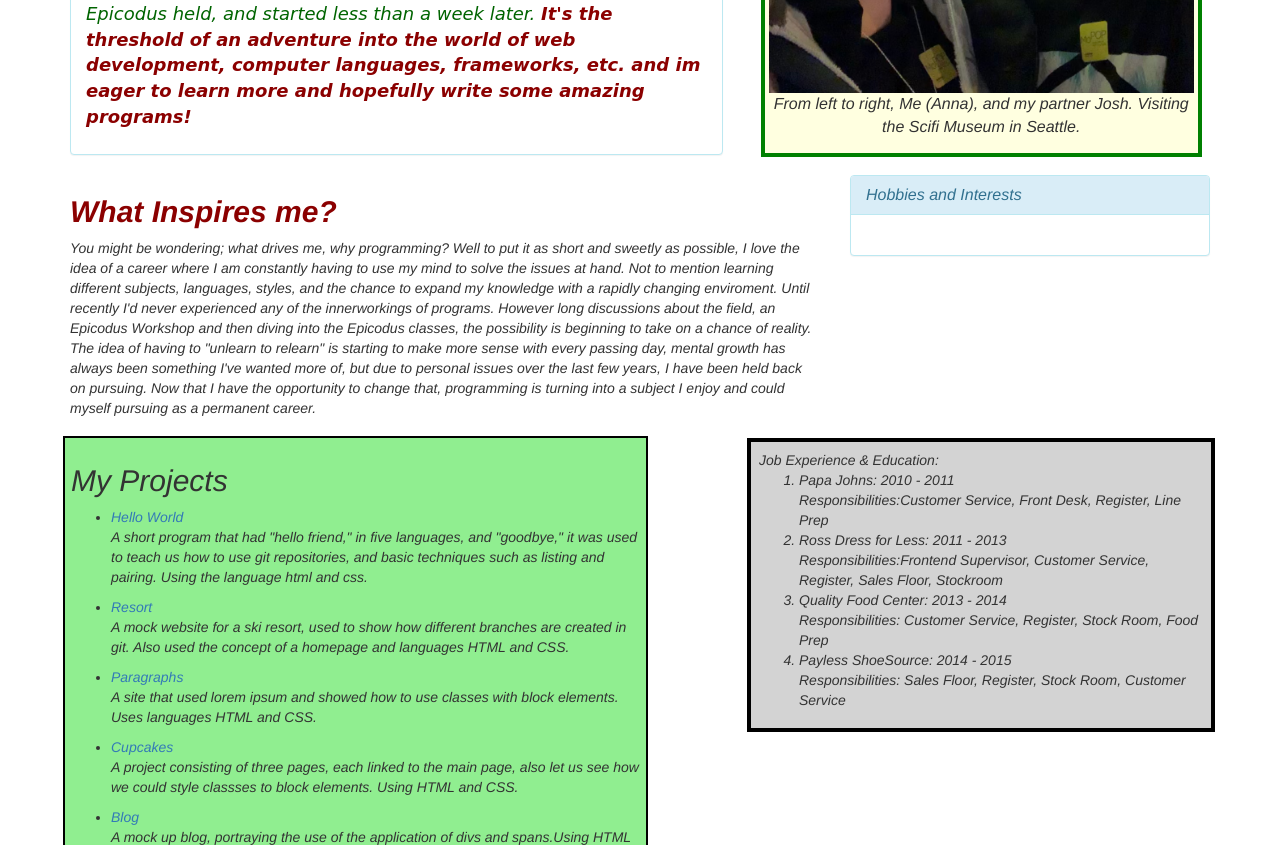
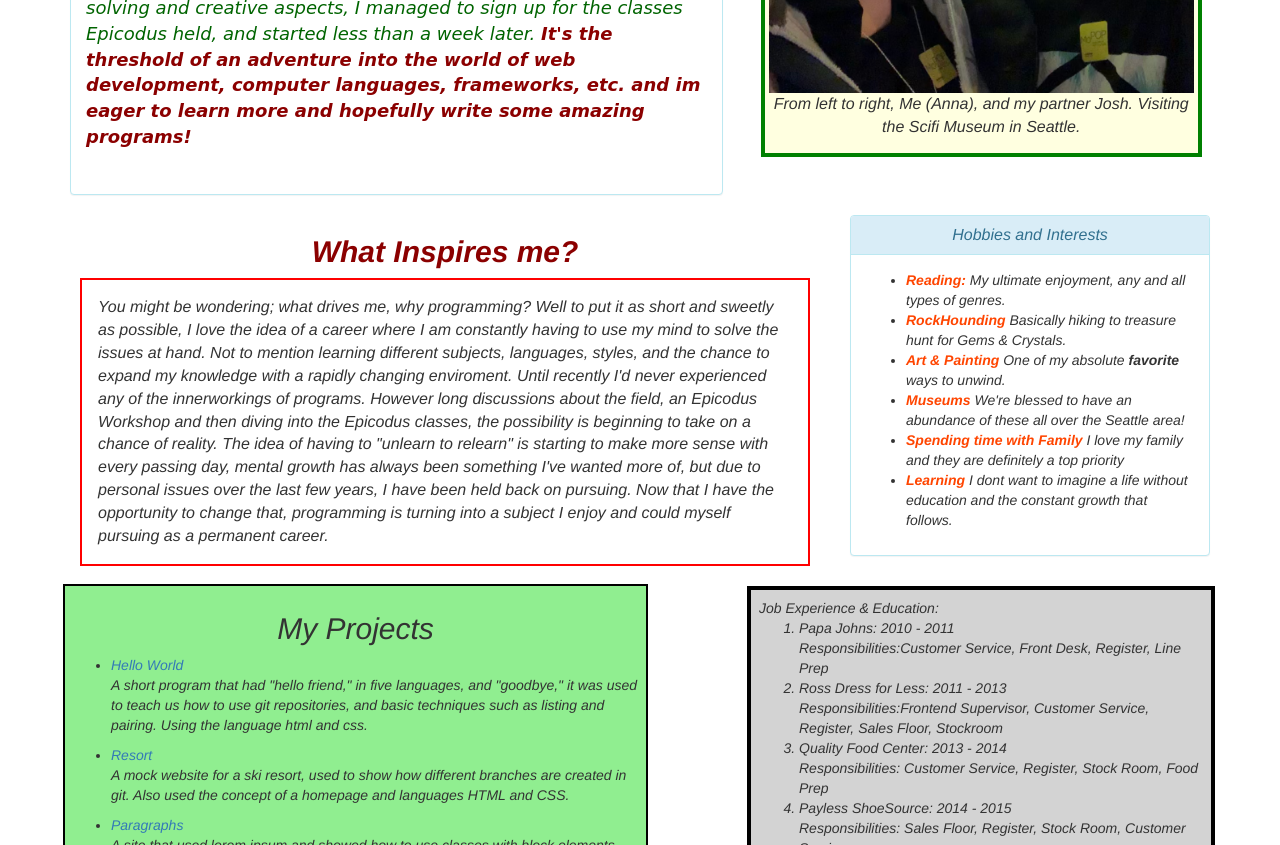
Before and after one commit to AnnaG219/project1, a plain HTML site: page index.html in a window 1280 px wide. Shown: the part 761-1606 px from the top of the page. Drawn offline with nearby package versions, Linux system fonts and the light colour scheme.

Commit message:
add the last few stylesheet changes.

```diff
--- a/css/styles.css
+++ b/css/styles.css
@@ -41,9 +41,18 @@
 .eduinfo {
   width: 55%;
   float: right;
-  margin: 10 px;
-  border: 4 px solid black;
+  margin: 10px;
+  border: 4px solid black;
   padding: 6px;
+}
+.spacing {
+  font-size: 16px;
+  margin: 10px;
+  border : 2px solid red;
+  padding: 16px;
+}
+h2 {
+  text-align: center;
 }
 
 .notice {
@@ -55,11 +64,8 @@
   font-size: 18px;
   font-family: cursive;
   color: darkgreen;
-}
-
-#highlight {
-  color: yellow;
-  font-weight: bold;
+  padding-top: 20px;
+  padding-bottom: 20px;
 }
 
 @media screen and (min-width:700px) {
--- a/index.html
+++ b/index.html
@@ -53,7 +53,7 @@
       <div class="row">
         <div class="col-md-8">
               <h2 id="inspire">What Inspires me?</h2>
-              <p>You might be wondering; what drives me, why programming? Well to put it as short and sweetly as possible, I love the idea of a career where I am constantly having to use my mind to solve the issues at hand. Not to mention learning different subjects, languages, styles, and the chance to expand my knowledge with a rapidly changing enviroment. Until recently I'd never experienced any of the innerworkings of programs. However long discussions about the field, an Epicodus Workshop and then diving into the Epicodus classes, the possibility is beginning to take on a chance of reality. The idea of having to "unlearn to relearn" is starting to make more sense with every passing day, mental growth has always been something I've wanted more of, but due to personal issues over the last few years, I have been held back on pursuing. Now that I have the opportunity to change that, programming is turning into a subject I enjoy and could myself pursuing as a permanent career.<p>
+              <p class="spacing">You might be wondering; what drives me, why programming? Well to put it as short and sweetly as possible, I love the idea of a career where I am constantly having to use my mind to solve the issues at hand. Not to mention learning different subjects, languages, styles, and the chance to expand my knowledge with a rapidly changing enviroment. Until recently I'd never experienced any of the innerworkings of programs. However long discussions about the field, an Epicodus Workshop and then diving into the Epicodus classes, the possibility is beginning to take on a chance of reality. The idea of having to "unlearn to relearn" is starting to make more sense with every passing day, mental growth has always been something I've wanted more of, but due to personal issues over the last few years, I have been held back on pursuing. Now that I have the opportunity to change that, programming is turning into a subject I enjoy and could myself pursuing as a permanent career.<p>
         </div>
         <div class="col-md-4">
           <div class="panel panel-info">
@@ -61,7 +61,13 @@
               <h2 class="panel-title">Hobbies and Interests</h2>
             </div>
             <div class="panel-body">
-              <p></p>
+              <ul>
+                <li><span class="notice">Reading:</span> My ultimate enjoyment, any and all types of genres.</li>
+                <li><span class="notice">RockHounding</span> Basically hiking to treasure hunt for Gems & Crystals.</li>
+                <li><span class="notice">Art & Painting</span> One of my absolute <strong>favorite</strong> ways to unwind.</li>
+                <li><span class="notice">Museums</span> We're blessed to have an abundance of these all over the Seattle area!</li>
+                <li><span class="notice">Spending time with Family</span> I love my family and they are definitely a top priority</li>
+                <li><span class="notice">Learning</span> I dont want to imagine a life without education and the constant growth that follows.</li>
             </div>
         </div>
       </div>
```
